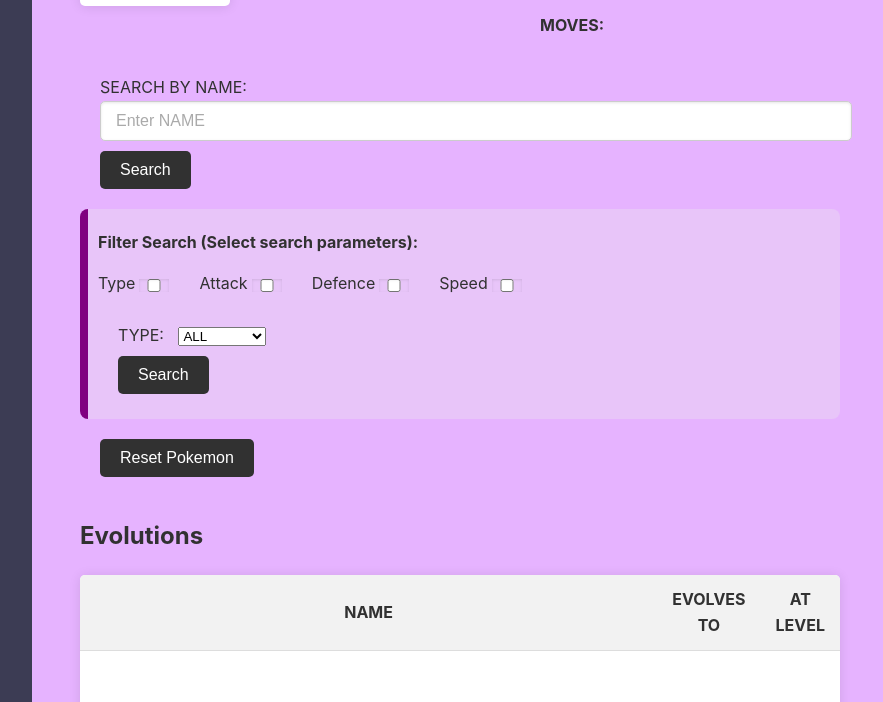
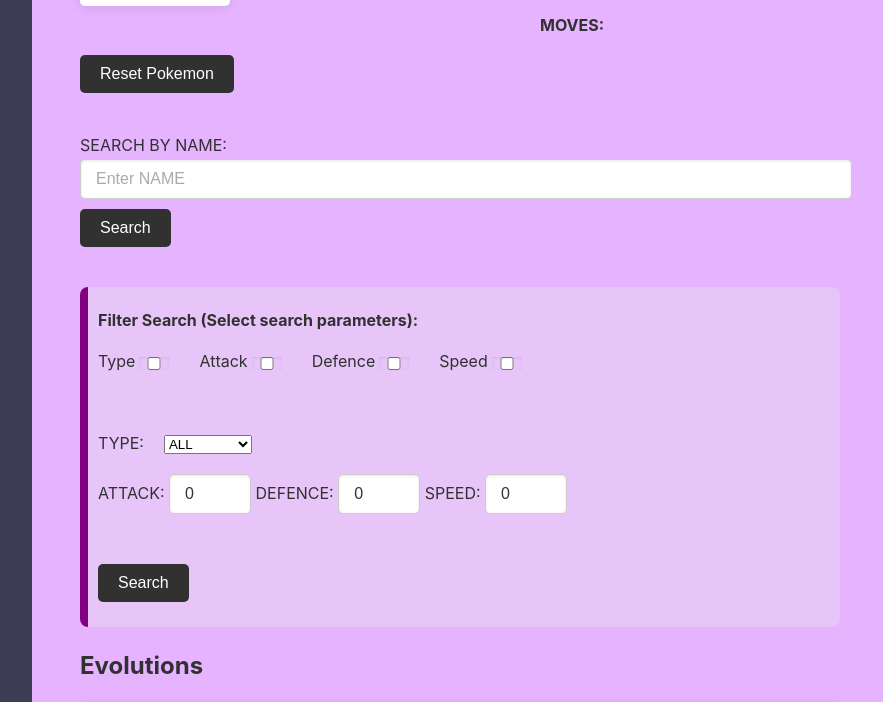
Before and after one commit to Lauren-McMullen/PokemonWebApp, a website: page public/pokedex.html in a window 1280 px wide. Shown: the part 518-1220 px from the top of the page, without its empty margins (160-1043 px from the left). Drawn offline with Linux system fonts and the light colour scheme; no server answers; sample sign-in values are in the browser's storage.

Commit message:
Add styling to pokemon filter options in pokedex

```diff
--- a/public/pokedex.html
+++ b/public/pokedex.html
@@ -50,6 +50,8 @@
         </div>
     </div>
 
+    <button class="search-input" type="submit" id="reset-button"> Reset Pokemon </button>
+
     <div class="type-input">
 
             SEARCH BY NAME: <input type="text" id="nameInput" placeholder="Enter NAME" required> <br>
@@ -76,7 +78,7 @@
         </form>
 
         <div class="type-input" id="pokemon-type-search">
-            TYPE: <select name="pokemon-type" id="pokemonType" >
+            TYPE:<select name="pokemon-type" id="pokemonType" >
                                 <option value="all">ALL</option>
                                 <option value="normal">NORMAL</option>
                                 <option value="water">WATER</option>
@@ -98,14 +100,20 @@
                                 <option value="fairy">FAIRY</option>
 
                             </select>
+            <br>
+            <label for="attack-input">ATTACK: </label><input type="number" id="attack-input" name="attack-input" min="0" value="0">
+            <label for="defence-input">DEFENCE: </label><input type="number" id="defence-input" name="defence-input" min="0" value="0">
+            <label for="speed-input">SPEED: </label><input type="number" id="speed-input" name="speed-input" min="0" value="0">
 
-            <br>
-            <button type="submit" id="type-search-button"> Search </button> <br>
+
+
         </div>
+
+        <button type="submit" id="type-search-button"> Search </button> <br>
 
     </div>
 
-        <button class="search-input" type="submit" id="reset-button"> Reset Pokemon </button>
+
 
 
 
--- a/public/styles.css
+++ b/public/styles.css
@@ -127,12 +127,15 @@
 }
 
 #pokemonType {
-    margin: 10px;
-
+    margin: 20px;
 }
 
 #team-pokemon-table {
     width: 400px;
+}
+
+#type-search-button {
+    margin-bottom: 20px;
 }
 
 .gym-information {
@@ -151,13 +154,21 @@
     align-items: center;
 }
 
-.search-input {
-    margin: 20px;
-}
-.type-input {
-    margin: 20px;
+#reset-button {
+    margin-left: 0px;
 }
 
+.type-input {
+    margin-left: 0px;
+    margin-top: 20px;
+    margin-bottom: 20px;
+    padding: 20px;
+    padding-left: 0px;
+}
+
+#attack-input, #defence-input, #speed-input {
+    width: 50px;
+}
 
 /* .fight-gym {
     margin: 30px 0px;
```
